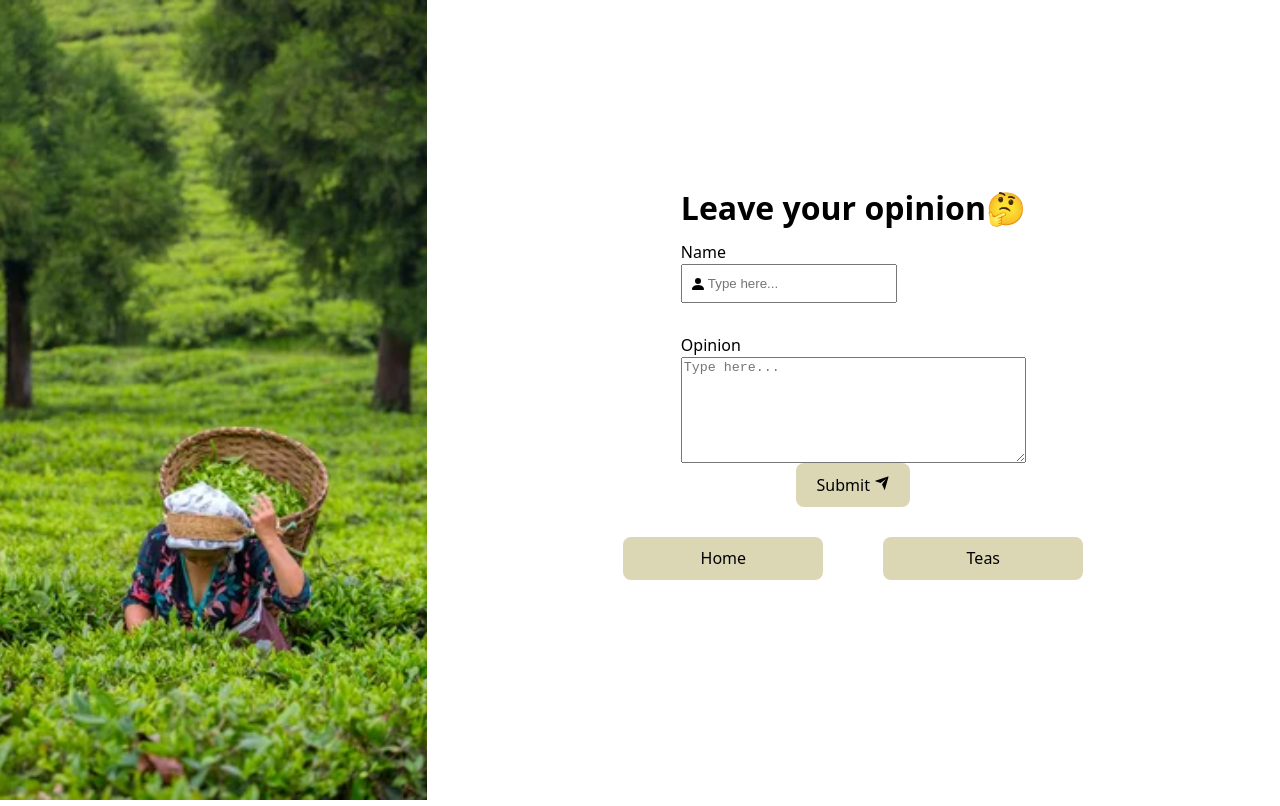
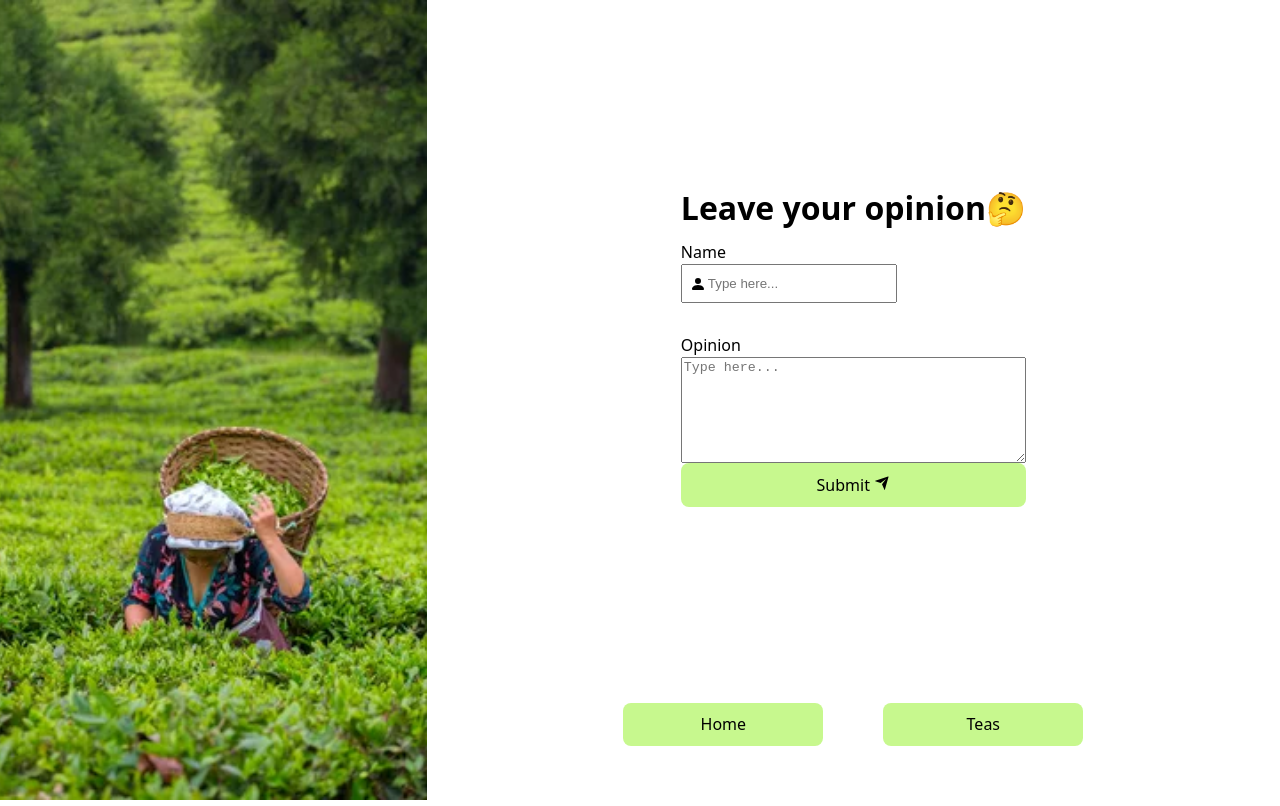
Before and after one commit to simz14/react-tea-101, a React (Vite) app: page /opinion in a window 1280 px wide. Built offline with nearby package versions, Linux system fonts and the light colour scheme.

Commit message:
styling body

```diff
--- a/src/index.css
+++ b/src/index.css
@@ -1,5 +1,4 @@
 :root {
-  display: flex;
   justify-content: center;
   font-family: system-ui;
   font-size: 16px;
@@ -42,7 +41,7 @@ button {
   transition: border-color 0.25s;
 }
 button:hover {
-  background-color: #a18a6e;
+  background-color: #88c740;
   transition: 0.3s ease;
 }
 
@@ -55,7 +54,7 @@ button:hover {
     color: #747bff;
   }
   button {
-    background-color: #dbd7b4;
+    background-color: #c7f88e;
     transition: 0.3s ease;
   }
 }
--- a/src/screens/Home.jsx
+++ b/src/screens/Home.jsx
@@ -6,7 +6,7 @@ const ContentWrapper = styled.div`
   display: flex;
   justify-content: center;
   align-items: center;
-  width: 100%;
+  width: 100vw;
   height: 100%;
 `;
 
--- a/src/screens/Opinion.jsx
+++ b/src/screens/Opinion.jsx
@@ -22,6 +22,7 @@ const WomenCollectingImage = styled.img`
   width: 100%;
   height: 100vh;
   object-fit: cover;
+  left: 0;
 `;
 
 const Title = styled.h1`
@@ -31,6 +32,7 @@ const Title = styled.h1`
 
 const InputsWrapper = styled.div`
   display: grid;
+  margin-top: auto;
 `;
 
 const NameInputWrap = styled.div`
@@ -56,6 +58,7 @@ const PersonIcon = styled(BsFillPersonFill)`
 
 const NavButtonsWrap = styled.div`
   display: flex;
+  margin-top: auto;
 `;
 
 const ButtonToHome = styled.button`
@@ -97,11 +100,11 @@ const Opinion = () => {
             id="opinion"
             placeholder="Type here..."
           ></OpinionInput>
+
+          <button>
+            Submit <RiSendPlaneFill />
+          </button>
         </InputsWrapper>
-
-        <button>
-          Submit <RiSendPlaneFill />
-        </button>
 
         <NavButtonsWrap>
           <NavLink to="/">
```
